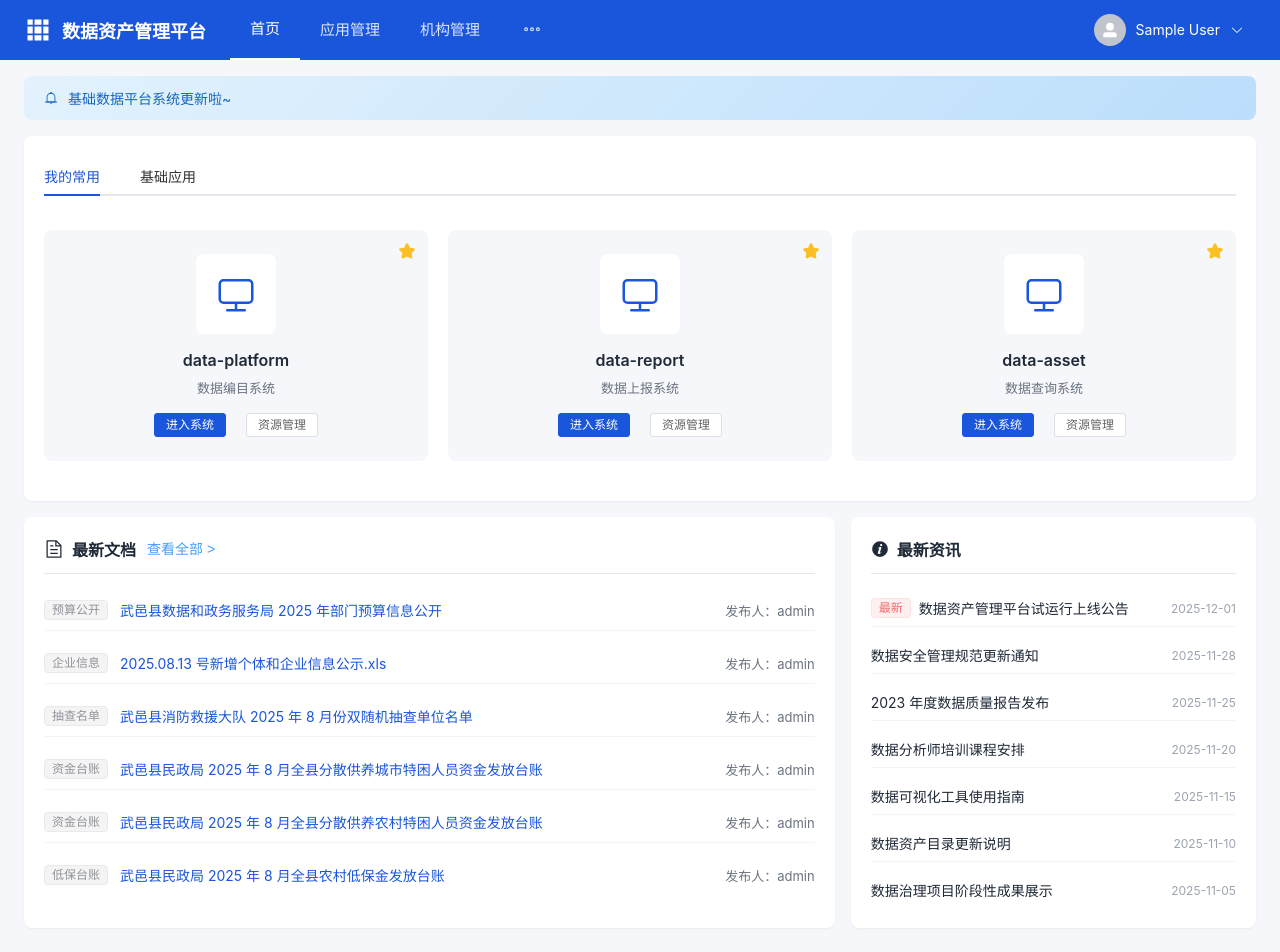
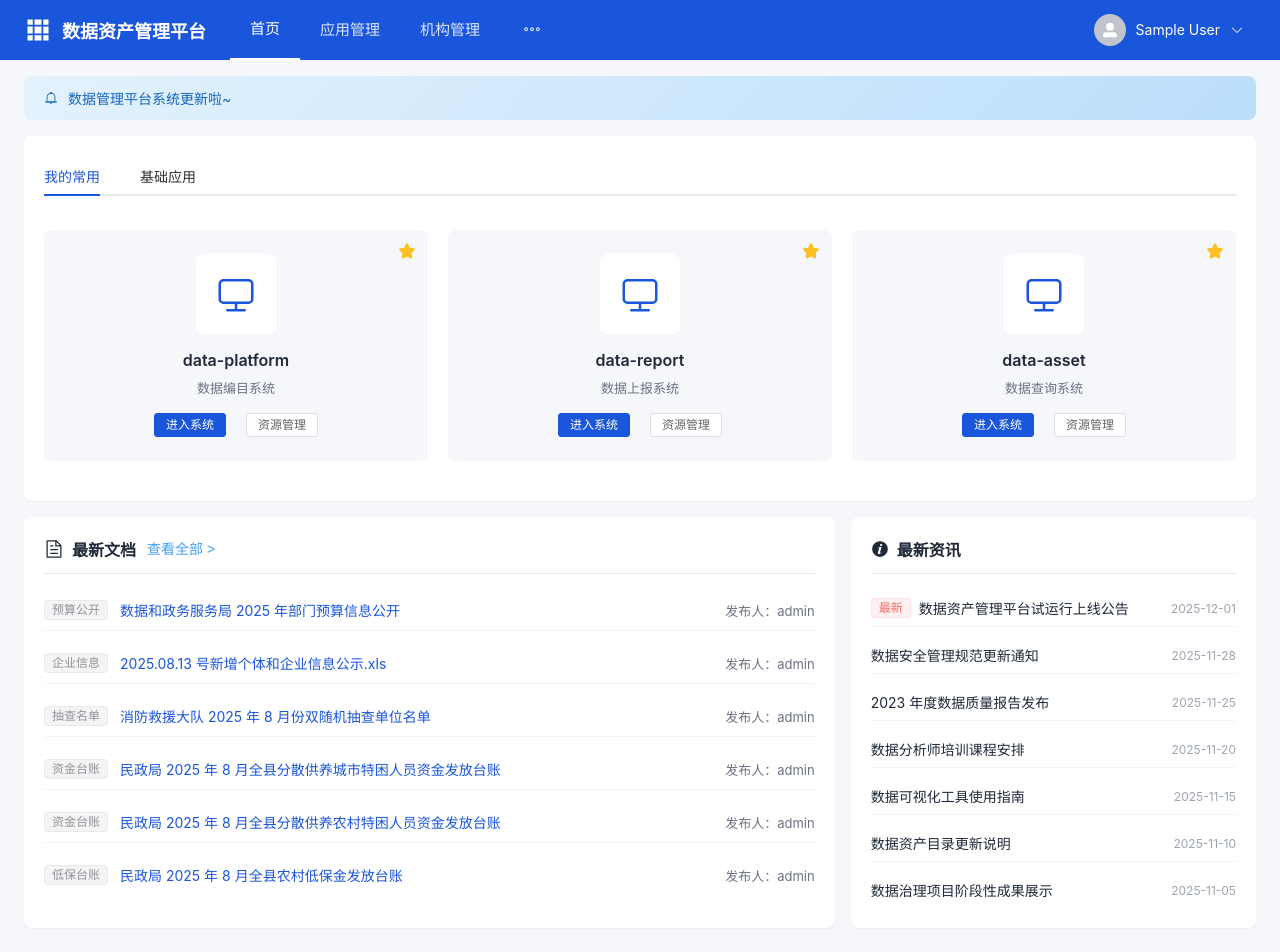
Before and after one commit to xu1132/data-asset-management, a Vue app: page /dashboard in a window 1280 px wide. Shown: the top 952 px of the page. Built offline with nearby package versions, Linux system fonts and the light colour scheme; sample sign-in values are in the browser's storage.

Commit message:
fix: 移除 mock 数据中的武邑县地名，改为通用名称

```diff
--- a/src/stores/mock.js
+++ b/src/stores/mock.js
@@ -40,9 +40,9 @@ export const useMockStore = defineStore('mock', () => {
 
   // ==================== 机构管理 ====================
   const institutions = ref([
-    { id: 1, name: 'test111', parent: '武邑县大数据局', leader: '张主任', phone: '0318-1234567' },
-    { id: 2, name: '武邑县大数据局', parent: '', leader: '李局长', phone: '0318-2345678' },
-    { id: 3, name: '数据分析部', parent: '武邑县大数据局', leader: '王部长', phone: '0318-3456789' },
+    { id: 1, name: '数据中心', parent: '数据管理局', leader: '张主任', phone: '0318-1234567' },
+    { id: 2, name: '数据管理局', parent: '', leader: '李局长', phone: '0318-2345678' },
+    { id: 3, name: '数据分析部', parent: '数据管理局', leader: '王部长', phone: '0318-3456789' },
     { id: 4, name: '数据分析中心', parent: '数据分析部', leader: '刘主任', phone: '0318-4567890' },
     { id: 5, name: '数据分析中队', parent: '数据分析中心', leader: '陈队长', phone: '0318-5678901' },
     { id: 6, name: '数据分析小组', parent: '数据分析中队', leader: '赵组长', phone: '0318-6789012' }
@@ -65,12 +65,12 @@ export const useMockStore = defineStore('mock', () => {
 
   // ==================== 用户管理 ====================
   const users = ref([
-    { id: 1, username: 'admin@qq.com', employeeId: '222', name: '张明', institution: '武邑县大数据局', userType: '普通用户', gender: '男', startDate: '2025-01-01', endDate: '' },
+    { id: 1, username: 'admin@qq.com', employeeId: '222', name: '张明', institution: '数据管理局', userType: '普通用户', gender: '男', startDate: '2025-01-01', endDate: '' },
     { id: 2, username: 'zhangsan@qq.com', employeeId: '3333333', name: '李华', institution: '数据分析中队', userType: '普通用户', gender: '男', startDate: '2025-02-15', endDate: '' },
     { id: 3, username: 'lisi@qq.com', employeeId: '55555555555', name: '王芳', institution: '数据分析中队', userType: '普通用户', gender: '女', startDate: '2025-03-10', endDate: '' },
-    { id: 4, username: 'wangwu@qq.com', employeeId: '777777777777', name: '赵六', institution: 'test111', userType: '普通用户', gender: '男', startDate: '2025-04-01', endDate: '' },
+    { id: 4, username: 'wangwu@qq.com', employeeId: '777777777777', name: '赵六', institution: '数据中心', userType: '普通用户', gender: '男', startDate: '2025-04-01', endDate: '' },
     { id: 5, username: 'zhaoliu@qq.com', employeeId: '8888888888', name: '孙七', institution: '数据分析中队', userType: '普通用户', gender: '男', startDate: '2025-04-15', endDate: '' },
-    { id: 6, username: 'admin', employeeId: 'admin', name: '管理员', institution: '武邑县大数据局', userType: '管理员', gender: '男', startDate: '2025-01-01', endDate: '' },
+    { id: 6, username: 'admin', employeeId: 'admin', name: '管理员', institution: '数据管理局', userType: '管理员', gender: '男', startDate: '2025-01-01', endDate: '' },
     { id: 7, username: 'fengj@zkcomt.com', employeeId: 'fengj', name: '冯江', institution: '数据分析部', userType: '管理员', gender: '男', startDate: '2025-01-01', endDate: '' }
   ])
 
@@ -91,12 +91,12 @@ export const useMockStore = defineStore('mock', () => {
 
   // ==================== 文档管理 ====================
   const documents = ref([
-    { id: 1, title: '武邑县数据和政务服务局 2025 年部门预算信息公开', author: 'admin', type: '预算公开', date: '2025-08-13' },
+    { id: 1, title: '数据和政务服务局 2025 年部门预算信息公开', author: 'admin', type: '预算公开', date: '2025-08-13' },
     { id: 2, title: '2025.08.13 号新增个体和企业信息公示.xls', author: 'admin', type: '企业信息', date: '2025-08-13' },
-    { id: 3, title: '武邑县消防救援大队 2025 年 8 月份双随机抽查单位名单', author: 'admin', type: '抽查名单', date: '2025-08-10' },
-    { id: 4, title: '武邑县民政局 2025 年 8 月全县分散供养城市特困人员资金发放台账', author: 'admin', type: '资金台账', date: '2025-08-08' },
-    { id: 5, title: '武邑县民政局 2025 年 8 月全县分散供养农村特困人员资金发放台账', author: 'admin', type: '资金台账', date: '2025-08-08' },
-    { id: 6, title: '武邑县民政局 2025 年 8 月全县农村低保金发放台账', author: 'admin', type: '低保台账', date: '2025-08-05' }
+    { id: 3, title: '消防救援大队 2025 年 8 月份双随机抽查单位名单', author: 'admin', type: '抽查名单', date: '2025-08-10' },
+    { id: 4, title: '民政局 2025 年 8 月全县分散供养城市特困人员资金发放台账', author: 'admin', type: '资金台账', date: '2025-08-08' },
+    { id: 5, title: '民政局 2025 年 8 月全县分散供养农村特困人员资金发放台账', author: 'admin', type: '资金台账', date: '2025-08-08' },
+    { id: 6, title: '民政局 2025 年 8 月全县农村低保金发放台账', author: 'admin', type: '低保台账', date: '2025-08-05' }
   ])
 
   function addDocument(doc) {
--- a/src/views/Dashboard.vue
+++ b/src/views/Dashboard.vue
@@ -3,7 +3,7 @@
     <!-- 公告栏 -->
     <div class="notice-banner">
       <el-icon><Bell /></el-icon>
-      <span>基础数据平台系统更新啦~</span>
+      <span>数据管理平台系统更新啦~</span>
     </div>
 
     <!-- 应用卡片区域 -->
```
